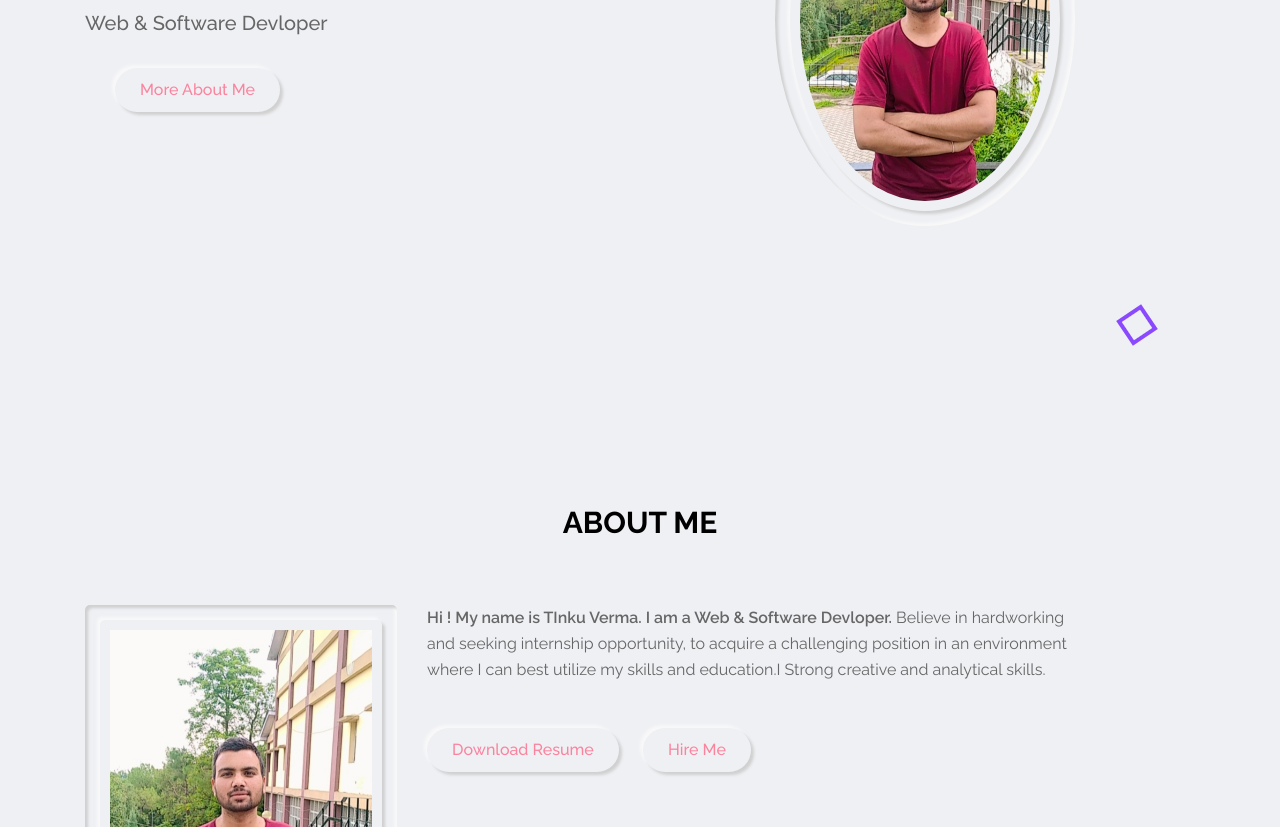
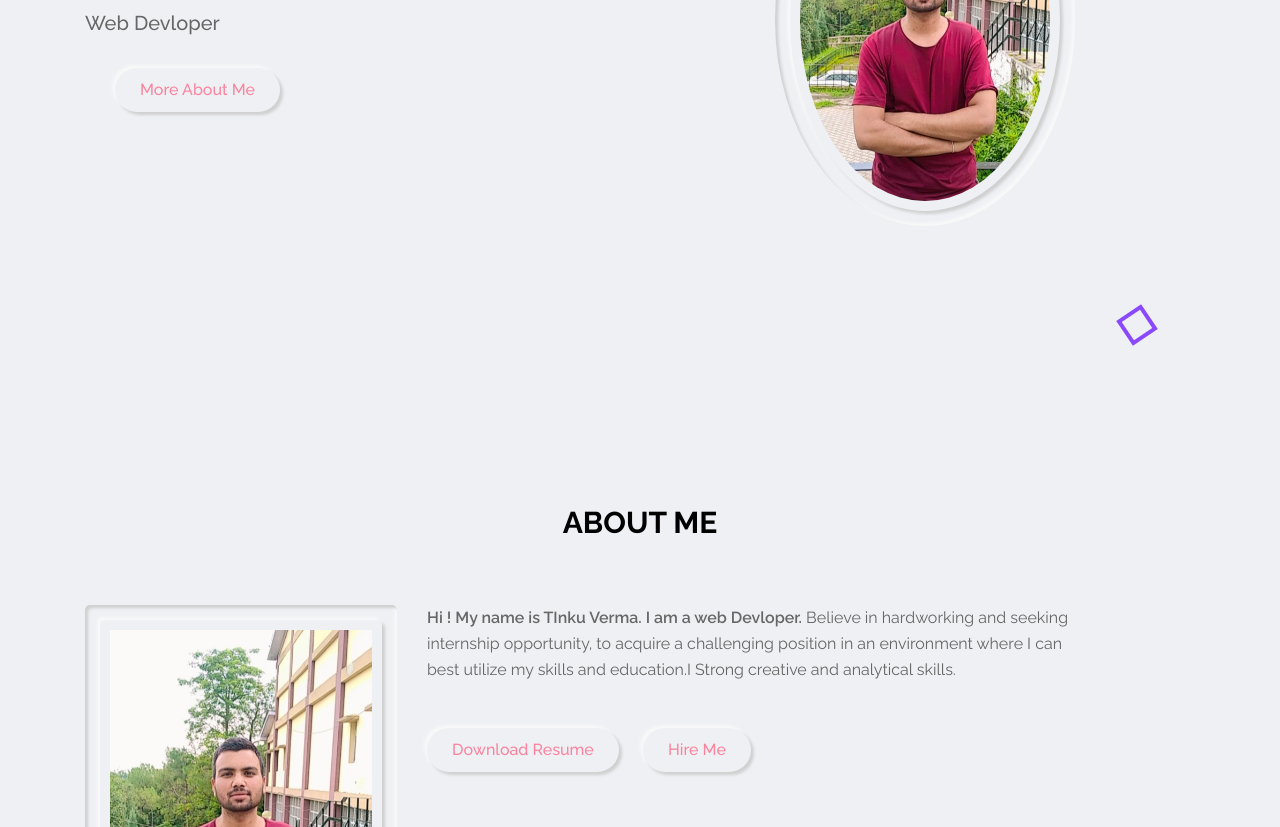
Before and after one commit to tinku06071999/tinkuverma_portfolio.com, a website: page index.html in a window 1280 px wide. Shown: the part 380-1207 px from the top of the page. Drawn offline with Linux system fonts and the light colour scheme.

Commit message:
Update index.html

```diff
--- a/index.html
+++ b/index.html
@@ -86,8 +86,7 @@
           </li>
           <li>
             <a href="#about" class="link-item outer-shadow hover-in-shadow"
-              >about</a
-            >
+              >about</a>
           </li>
           <li>
             <a href="#services" class="link-item outer-shadow hover-in-shadow"
@@ -122,7 +121,7 @@
           <div class="home-text">
             <p>Hello</p>
             <h2>I'm Tinku Verma</h2>
-            <h1>Web & software Devloper</h1>
+            <h1> web Devloper</h1>
             <a
               href="#about"
               class="link-item btn-1 outer-shadow hover-in-shadow"
@@ -171,7 +170,7 @@
           <div class="about-info">
             <p>
               <span
-                >Hi ! My name is TInku Verma. I am a Web & Software
+                >Hi ! My name is TInku Verma. I am a web
                 Devloper.</span
               >
               Believe in hardworking and seeking internship opportunity, to
@@ -185,7 +184,7 @@
               class="btn-1 outer-shadow hover-in-shadow"
               >Download Resume</a
             >
-            <a href="#" class="link-item btn-1 outer-shadow hover-in-shadow"
+            <a href="#contact" class="link-item btn-1 outer-shadow hover-in-shadow"
               >Hire Me</a
             >
           </div>
```
